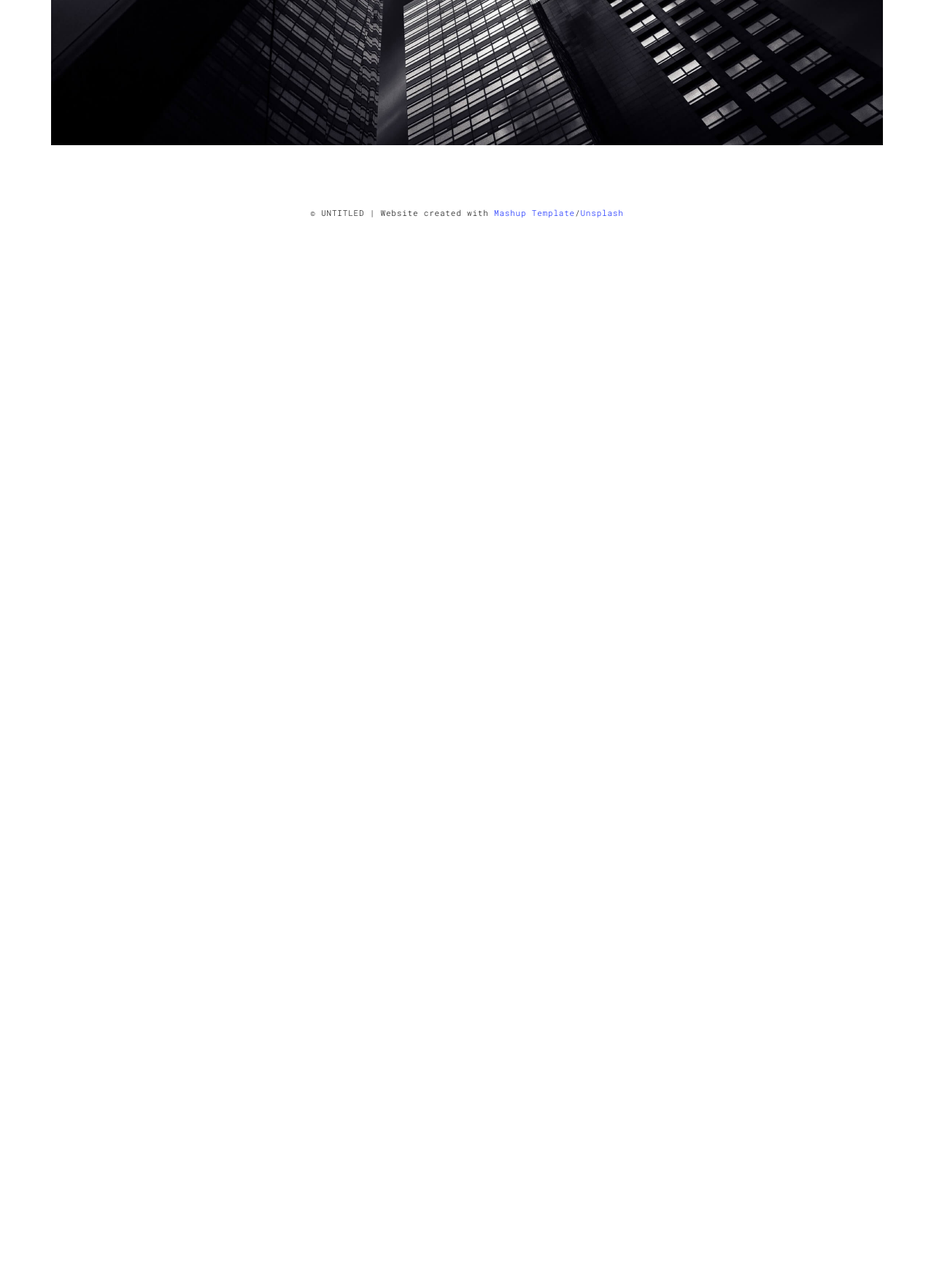
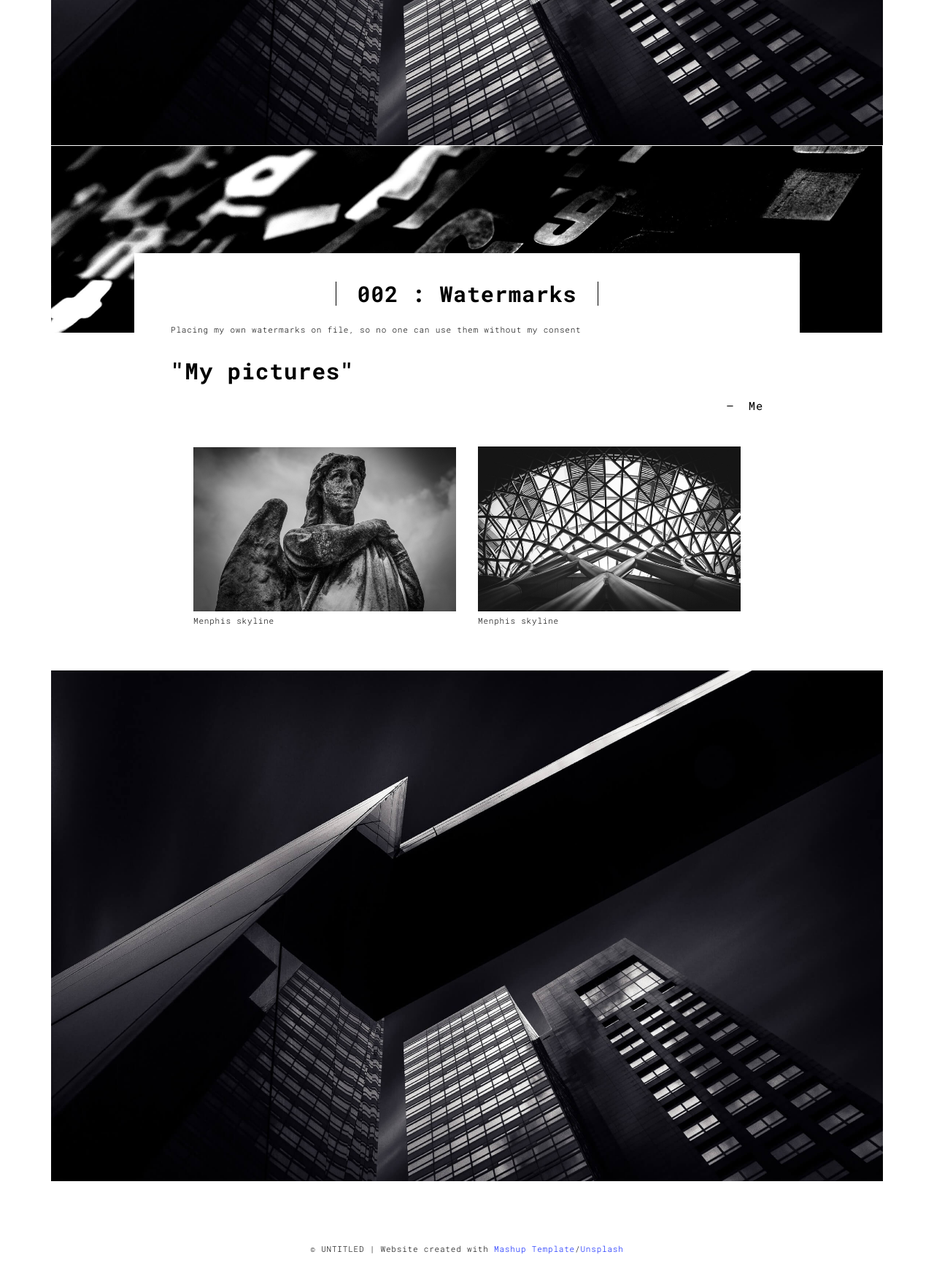
Before and after one commit to jdoe-bot/portfo, a Flask app: page /work.html in a window 1280 px wide. Shown: the part 1337-3086 px from the top of the page at 73% size. Before the commit the page ends 1636 px from the top, so only its background shows below. Run offline with Flask 3, Linux system fonts and the light colour scheme; some libraries are stand-ins or nearby versions.

Commit message:
adding the second project page

```diff
--- a/templates/work.html
+++ b/templates/work.html
@@ -95,6 +95,40 @@
         <img src="../static/assets/images/work001-04.jpg" class="img-responsive" alt="">
       </div>
 
+
+
+      <div class="col-xs-12">
+        <img src="../static/assets/images/work001-01.jpg" class="img-responsive" alt="">
+        <div class="card-container">
+          <div class="text-center">
+            <h1 class="h2">002 : Watermarks</h1>
+          </div>
+          <p>Placing my own watermarks on file, so no one can use them without my consent</p>
+
+          <blockquote>
+            <p>"My pictures"</p>
+            <small class="pull-right">Me</small>
+          </blockquote>
+        </div>
+      </div>
+
+      <div class="col-md-8 col-md-offset-2 section-container-spacer">
+        <div class="row">
+          <div class="col-xs-12 col-md-6">
+            <img src="../static/assets/images/work001-02.jpg" class="img-responsive" alt="">
+            <p>Menphis skyline</p>
+          </div>
+          <div class="col-xs-12 col-md-6">
+            <img src="../static/assets/images/work001-03.jpg" class="img-responsive" alt="">
+            <p>Menphis skyline</p>
+          </div>
+        </div>
+      </div>
+
+      <div class="col-xs-12">
+        <img src="../static/assets/images/work001-04.jpg" class="img-responsive" alt="">
+      </div>
+
     </div>
   </div>
 </div>
```
